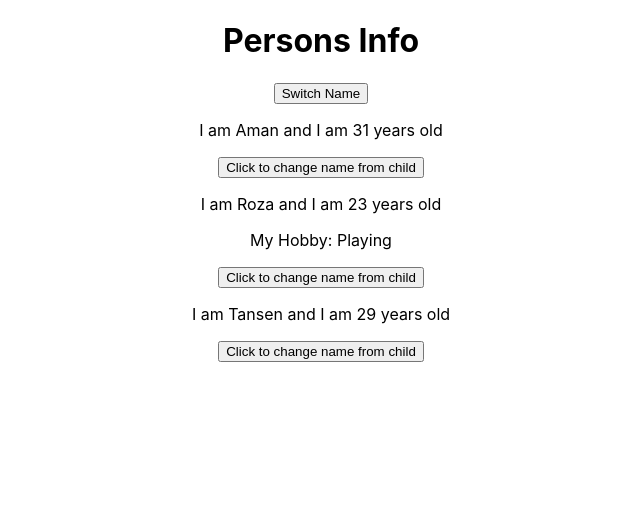
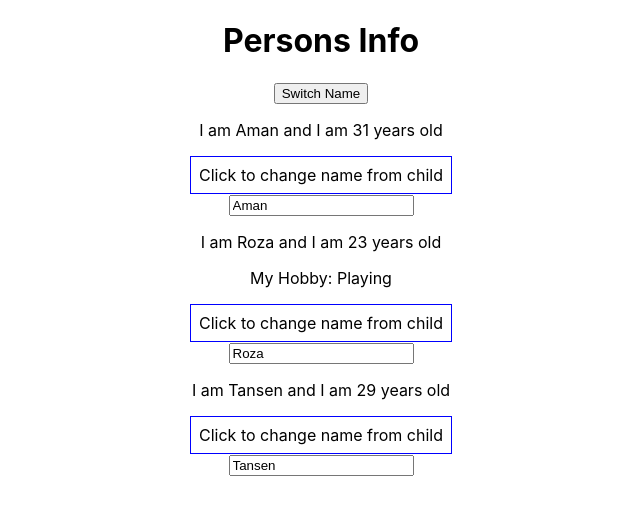
Before and after one commit to AmanAzim/1st-ReactJs, a React (Create React App) app: page / in a window 1280 px wide. Shown: the top 514 px of the page, without its empty margins (319-959 px from the left). Built offline with nearby package versions, Linux system fonts and the light colour scheme.

Commit message:
"commit"

```diff
--- a/src/App.js
+++ b/src/App.js
@@ -10,11 +10,20 @@ class App extends Component {
       {name:"Tansen", age:29}
     ]
   };
-  SwitchNameHandler=()=>{
+  SwitchNameHandler=(newName)=>{
     this.setState({
       persons:[
-        {name:"Aman Azim", age:32},
+        {name:newName, age:32},
         {name:"Roza Azim", age:24},
+        {name:"Tansen Khan", age:30}
+      ]
+    });
+  };
+  ChangeNameHandler=(event)=>{
+    this.setState({
+      persons:[
+        {name:"Aman", age:32},
+        {name:event.target.value, age:24},
         {name:"Tansen Khan", age:30}
       ]
     });
@@ -24,17 +33,19 @@ class App extends Component {
       <div className="App">
        <h1>Persons Info</h1>
 
-        <button onClick={this.SwitchNameHandler}>Switch Name</button>
+        <button onClick={()=>this.SwitchNameHandler('Azim')}>Switch Name</button>
 
         <Person name={this.state.persons[0].name}
                 age={this.state.persons[0].age}
-                clickToChange={this.SwitchNameHandler}/>
+                clickToChange={this.SwitchNameHandler.bind(this, 'Rumman-from child comp')}/>
 
         <Person name={this.state.persons[1].name}
                 age={this.state.persons[1].age}
-                clickToChange={this.SwitchNameHandler}>My Hobby: Playing</Person>
+                clickToChange={this.SwitchNameHandler.bind(this, 'Rumman-from child2 comp')}>My Hobby: Playing</Person>
 
-        <Person name="Tansen" age="29" clickToChange={this.SwitchNameHandler}/>
+        <Person name="Tansen"
+                age="29"
+                changed={this.ChangeNameHandler}/>
       </div>
     );
     //return React.createElement('div', {className:'App'}, React.createElement('h1', null,'Hi, I\'m a React App'));
--- /dev/null
+++ b/src/Person/Person.css
@@ -0,0 +1,8 @@
+.Person{
+    width:60%;
+    margin:16px auto;
+    border:1px solid #eee;
+    box-shadow: 0 2px 3px #ccc;
+    padding: 16px;
+    text-align:center;
+}
--- a/src/Person/Person.js
+++ b/src/Person/Person.js
@@ -1,11 +1,21 @@
 import React from 'react'
+import './Person.css'
 
 const person=(props)=>{
+   const buttonStyle={
+        backgroundColor:'white',
+        font:'inherit',
+        border:'1px solid blue',
+        padding:'8px',
+       cursor:'pointer'
+   };
    return(
-       <div>
+       <div >
            <p>I am {props.name} and I am {props.age} years old</p>
            <p>{props.children}</p>
-           <button onClick={props.clickToChange}>Click to change name from child</button>
+           <button style={buttonStyle} onClick={props.clickToChange}>Click to change name from child</button>
+           <br></br>
+           <input type="text" onChange={props.changed} value={props.name}/>
        </div>
    );
 };
```
